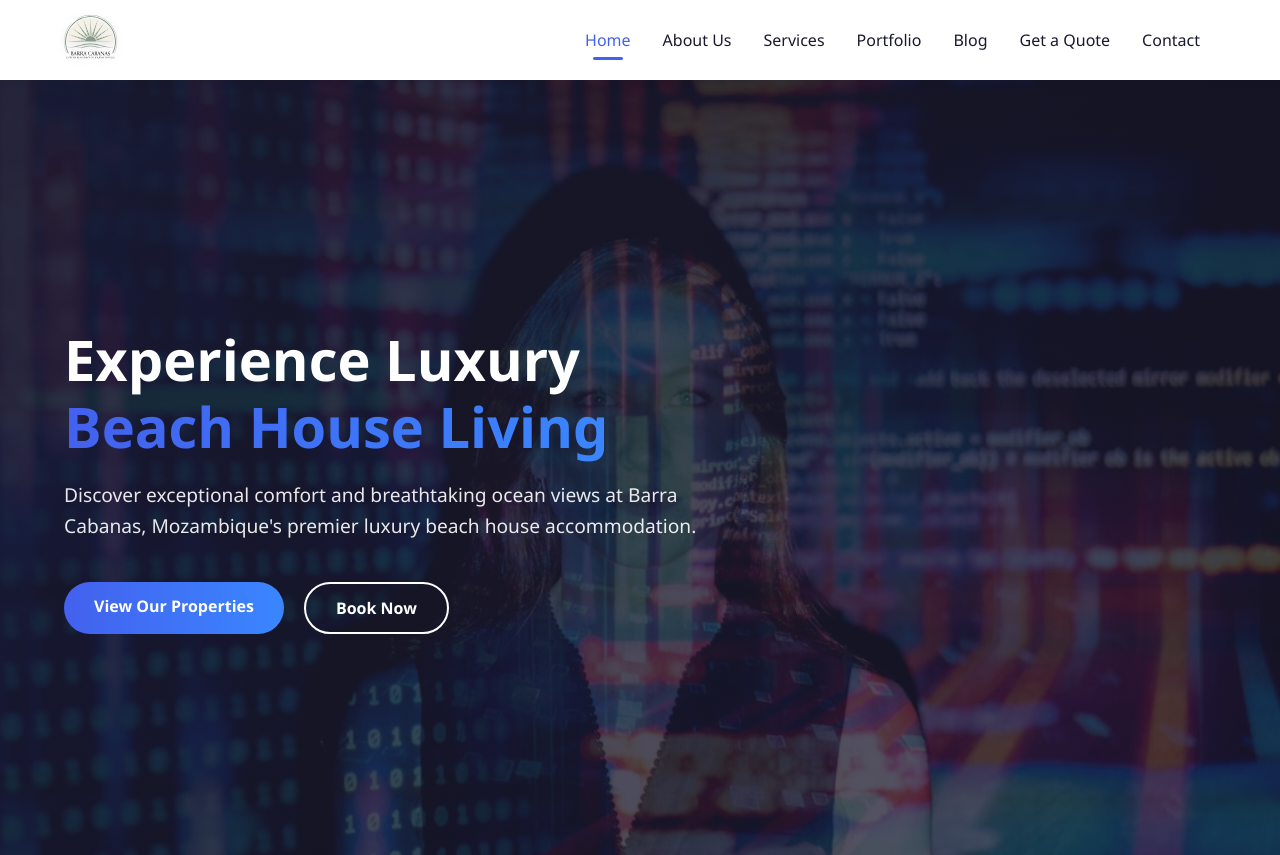
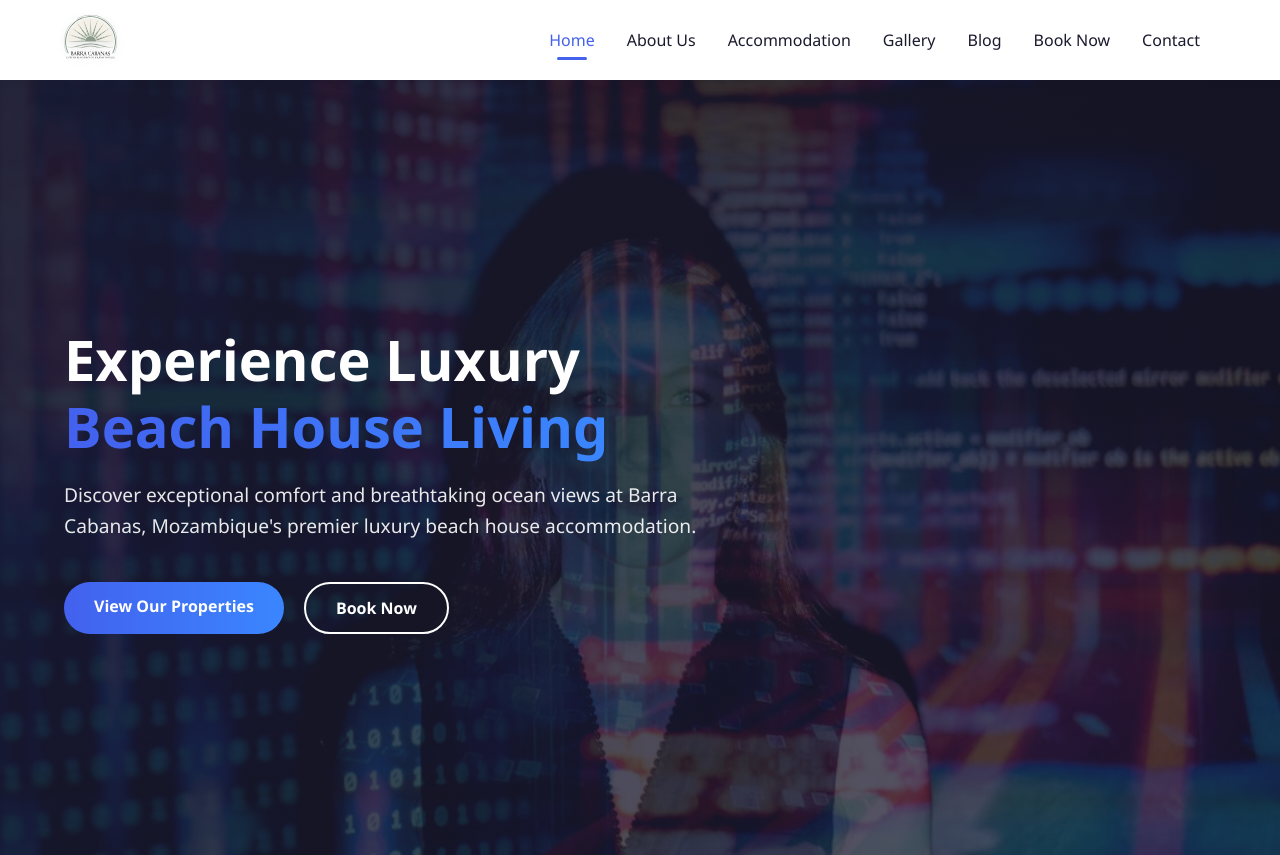
Before and after one commit to TheSuperior1989/barra-cabanas, a React (Vite) app: page / in a window 1280 px wide. Shown: the top 855 px of the page. Built offline with nearby package versions, Linux system fonts and the light colour scheme.

Commit message:
Fix routing and navigation - update to match available components

```diff
--- a/src/App.jsx
+++ b/src/App.jsx
@@ -1,14 +1,12 @@
 import { BrowserRouter as Router, Routes, Route } from 'react-router-dom';
 import Layout from './components/layout/Layout';
 import HomePage from './components/home/HomePage';
-import DestinationsPage from './components/destinations/DestinationsPage';
-import ExperiencesPage from './components/experiences/ExperiencesPage';
-import OffersPage from './components/offers/OffersPage';
-import DiningPage from './components/dining/DiningPage';
-import SpaPage from './components/spa/SpaPage';
-import MeetingsPage from './components/meetings/MeetingsPage';
-import WeddingsPage from './components/weddings/WeddingsPage';
+import AboutPage from './components/about/AboutPage';
+import ServicesPage from './components/services/ServicesPage';
+import PortfolioPage from './components/portfolio/PortfolioPage';
+import BlogPage from './components/blog/BlogPage';
 import ContactPage from './components/contact/ContactPage';
+import QuotingPage from './components/quoting/QuotingPage';
 import ScrollToTop from './components/common/ScrollToTop';
 import './App.css';
 
@@ -19,16 +17,12 @@ function App() {
       <Routes>
         <Route path="/" element={<Layout />}>
           <Route index element={<HomePage />} />
-          <Route path="destinations" element={<DestinationsPage />} />
-          <Route path="destinations/:country" element={<DestinationsPage />} />
-          <Route path="destinations/:country/:city" element={<DestinationsPage />} />
-          <Route path="experiences" element={<ExperiencesPage />} />
-          <Route path="offers" element={<OffersPage />} />
-          <Route path="dining" element={<DiningPage />} />
-          <Route path="spa" element={<SpaPage />} />
-          <Route path="meetings" element={<MeetingsPage />} />
-          <Route path="weddings" element={<WeddingsPage />} />
+          <Route path="about" element={<AboutPage />} />
+          <Route path="services" element={<ServicesPage />} />
+          <Route path="portfolio" element={<PortfolioPage />} />
+          <Route path="blog" element={<BlogPage />} />
           <Route path="contact" element={<ContactPage />} />
+          <Route path="quote" element={<QuotingPage />} />
         </Route>
       </Routes>
     </Router>
--- a/src/components/layout/Footer.jsx
+++ b/src/components/layout/Footer.jsx
@@ -41,24 +41,23 @@ const Footer = () => {
           <ul className="footer-links">
             <li><a href="#" onClick={(e) => { e.preventDefault(); handleLinkClick('/'); }}>Home</a></li>
             <li><a href="#" onClick={(e) => { e.preventDefault(); handleLinkClick('/about'); }}>About Us</a></li>
-            <li><a href="#" onClick={(e) => { e.preventDefault(); handleLinkClick('/services'); }}>Services</a></li>
-            <li><a href="#" onClick={(e) => { e.preventDefault(); handleLinkClick('/portfolio'); }}>Portfolio</a></li>
+            <li><a href="#" onClick={(e) => { e.preventDefault(); handleLinkClick('/services'); }}>Accommodation</a></li>
+            <li><a href="#" onClick={(e) => { e.preventDefault(); handleLinkClick('/portfolio'); }}>Gallery</a></li>
             <li><a href="#" onClick={(e) => { e.preventDefault(); handleLinkClick('/blog'); }}>Blog</a></li>
-            <li><a href="#" onClick={(e) => { e.preventDefault(); handleLinkClick('/quote'); }}>Get a Quote</a></li>
+            <li><a href="#" onClick={(e) => { e.preventDefault(); handleLinkClick('/quote'); }}>Book Now</a></li>
             <li><a href="#" onClick={(e) => { e.preventDefault(); handleLinkClick('/contact'); }}>Contact</a></li>
           </ul>
         </div>
 
         <div className="footer-section">
-          <h3 className="footer-title">Services</h3>
+          <h3 className="footer-title">Accommodation</h3>
           <ul className="footer-links">
-            <li><a href="#" onClick={(e) => { e.preventDefault(); handleLinkClick('/services'); }}>Mill and Lathe CNC Conversions</a></li>
-            <li><a href="#" onClick={(e) => { e.preventDefault(); handleLinkClick('/services'); }}>Engineering Design Services</a></li>
-            <li><a href="#" onClick={(e) => { e.preventDefault(); handleLinkClick('/services'); }}>Creative Design & Visualization</a></li>
-            <li><a href="#" onClick={(e) => { e.preventDefault(); handleLinkClick('/services'); }}>Website Development</a></li>
-            <li><a href="#" onClick={(e) => { e.preventDefault(); handleLinkClick('/services'); }}>Graphic Design & Branding</a></li>
-            <li><a href="#" onClick={(e) => { e.preventDefault(); handleLinkClick('/services'); }}>Social Media Marketing</a></li>
-            <li><a href="#" onClick={(e) => { e.preventDefault(); handleLinkClick('/services'); }}>Software Development</a></li>
+            <li><a href="#" onClick={(e) => { e.preventDefault(); handleLinkClick('/services'); }}>Luxury Beach Houses</a></li>
+            <li><a href="#" onClick={(e) => { e.preventDefault(); handleLinkClick('/services'); }}>Ocean View Properties</a></li>
+            <li><a href="#" onClick={(e) => { e.preventDefault(); handleLinkClick('/services'); }}>Private Beach Access</a></li>
+            <li><a href="#" onClick={(e) => { e.preventDefault(); handleLinkClick('/services'); }}>Premium Amenities</a></li>
+            <li><a href="#" onClick={(e) => { e.preventDefault(); handleLinkClick('/services'); }}>Concierge Services</a></li>
+            <li><a href="#" onClick={(e) => { e.preventDefault(); handleLinkClick('/services'); }}>Activities & Excursions</a></li>
           </ul>
         </div>
 
--- a/src/components/layout/Navbar.jsx
+++ b/src/components/layout/Navbar.jsx
@@ -72,12 +72,12 @@ const Navbar = () => {
           </li>
           <li className="nav-item">
             <Link to="/services" className={location.pathname === '/services' ? 'nav-link active' : 'nav-link'}>
-              Services
+              Accommodation
             </Link>
           </li>
           <li className="nav-item">
             <Link to="/portfolio" className={location.pathname === '/portfolio' ? 'nav-link active' : 'nav-link'}>
-              Portfolio
+              Gallery
             </Link>
           </li>
           <li className="nav-item">
@@ -87,7 +87,7 @@ const Navbar = () => {
           </li>
           <li className="nav-item">
             <Link to="/quote" className={location.pathname === '/quote' ? 'nav-link active' : 'nav-link'}>
-              Get a Quote
+              Book Now
             </Link>
           </li>
           <li className="nav-item">
```
